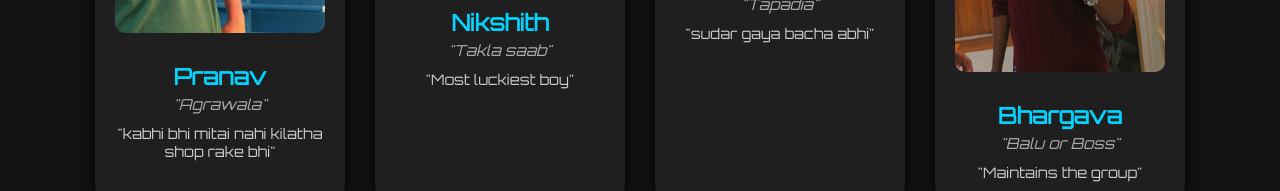
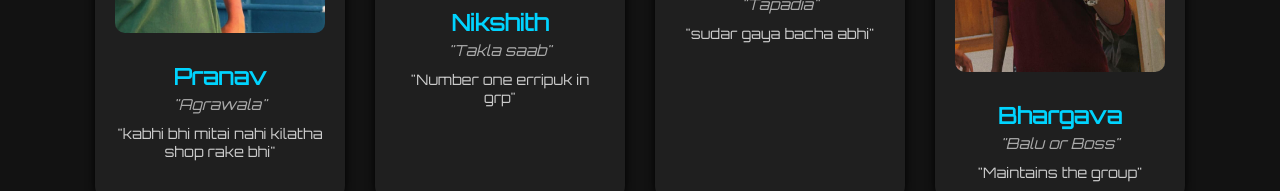
Before and after one commit to Bhargava-2006/the-boys-squad, a plain HTML site: page profiles.html in a window 1280 px wide. Shown: the part 999-1190 px from the top of the page. Drawn offline with Linux system fonts and the light colour scheme.

Commit message:
Update profiles.html

```diff
--- a/profiles.html
+++ b/profiles.html
@@ -156,7 +156,7 @@
         <img src="images/photo21.jpeg" alt="Friend Photo" />
         <h2>Nikshith</h2>
         <p class="nickname">"Takla saab"</p>
-        <p class="quote">"Most luckiest boy"</p>
+        <p class="quote">"Number one erripuk in grp"</p>
       </div>
 
       <div class="card">
```
